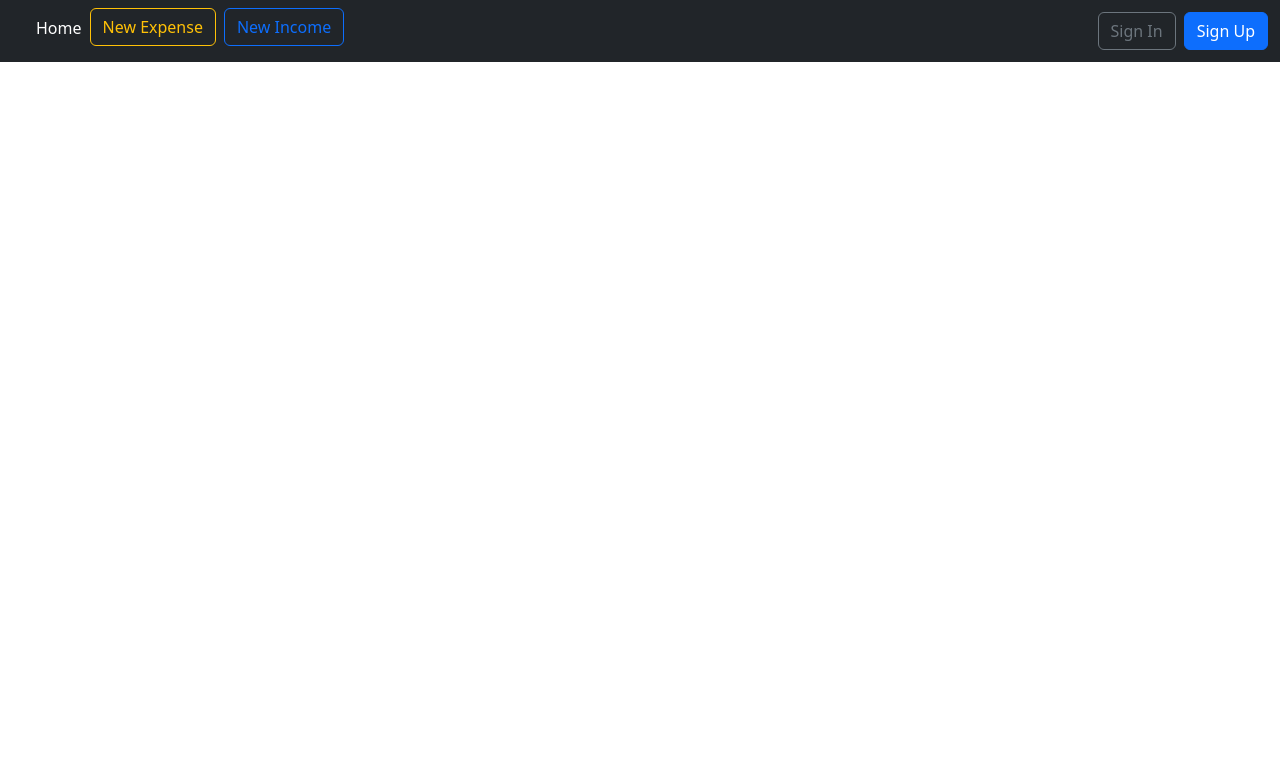
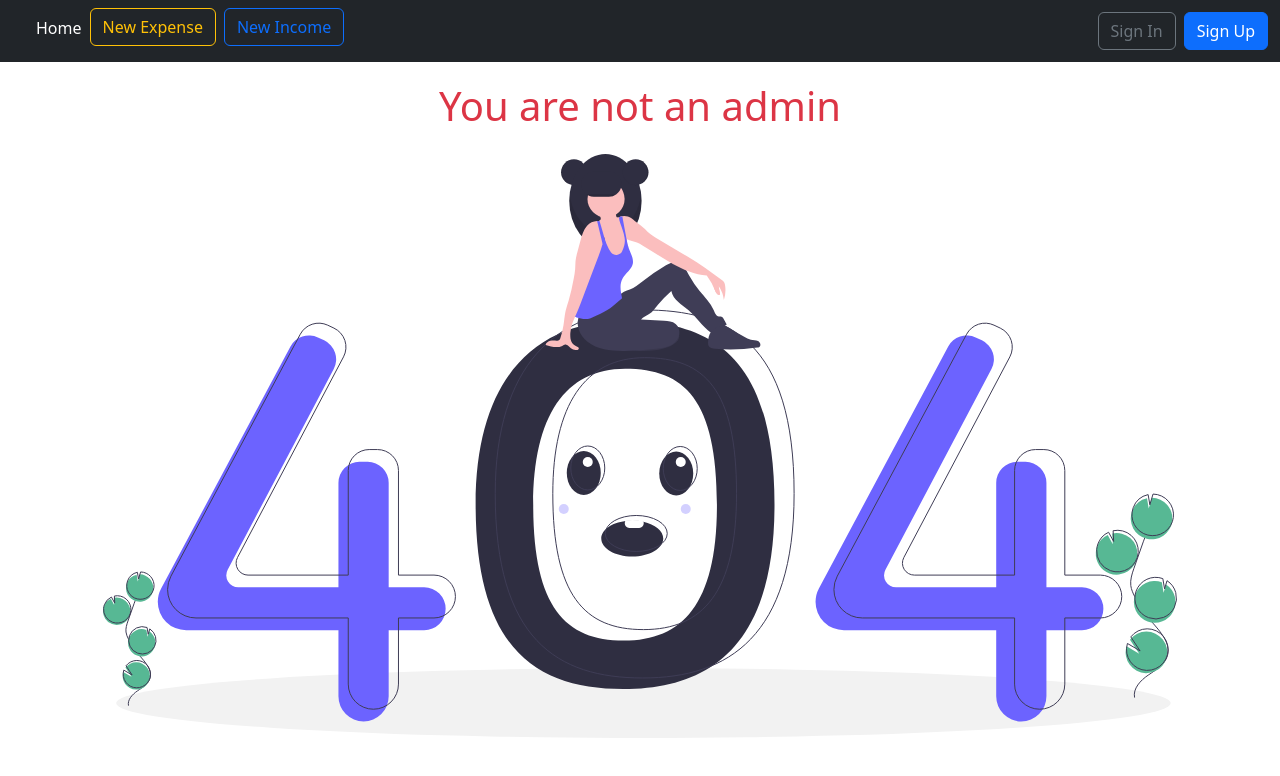
Before and after one commit to MakarosVar/MERN-Expense-Tracker, a React (Create React App) app in the folder client/: page /not-found in a window 1280 px wide. Shown: the top 776 px of the page. Built offline with nearby package versions, Linux system fonts and the light colour scheme.

Commit message:
admin auth

```diff
--- a/client/src/App.js
+++ b/client/src/App.js
@@ -11,6 +11,7 @@ import AddExpense from './Pages/Expenses/AddExpense';
 import AddIncome from './Pages/Income/AddIncome';
 import NavBar from './Components/Navigation/Navbar';
 import ProtectedRoute from './Components/Navigation/ProtectedRoute';
+import NotAdmin from './Components/NotAdmin';
 
 function App() {
   return (
@@ -21,6 +22,7 @@ function App() {
         <Route exact path="/" Component={Home} />
         <Route exact path="/login" Component={Login} />
         <Route exact path="/register" Component={Register} />
+        <Route exact path="/not-found" Component={NotAdmin} />
         <Route path="/profile" element={<ProtectedRoute><Profile/></ProtectedRoute>} />
         <Route path="/add-expense" element={<ProtectedRoute><AddExpense/></ProtectedRoute>} />
         <Route path="/add-income"element={<ProtectedRoute><AddIncome/></ProtectedRoute>} />
--- /dev/null
+++ b/client/src/Components/NotAdmin.js
@@ -0,0 +1,20 @@
+import React from "react";
+import notAdmin from "../img/notadmin.svg";
+const NotAdmin = () => {
+  return (
+    <div
+      style={{
+        display: "flex",
+        justifyContent: "center",
+        alignItems: "center",
+        flexDirection: "column",
+        margin: "20px",
+      }}
+    >
+      <h1 className="text-danger">You are not an admin</h1>
+      <img alt="NotAdmin" className=" img-fluid m-3" src={notAdmin} />
+    </div>
+  );
+};
+
+export default NotAdmin;
```
Also changed, not shown: client/src/Components/Navigation/AdminRoute.js (added, +11 -0 lines).
